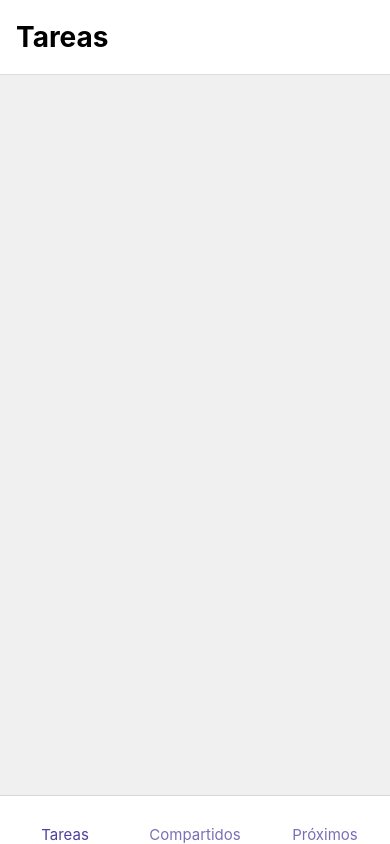
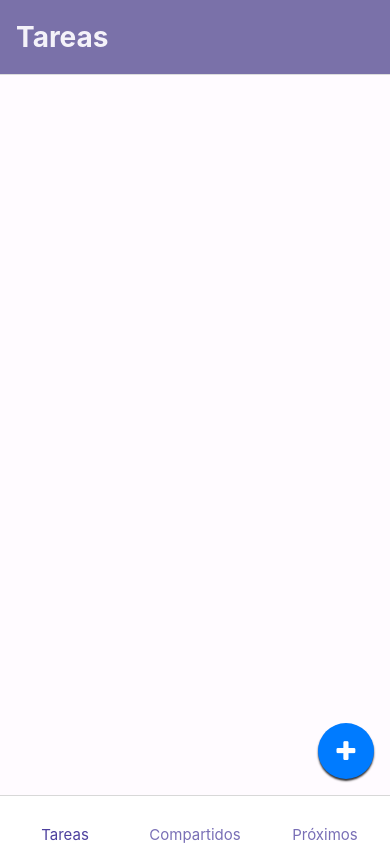
Before and after one commit to Kutik-Gomez/frontend-to-do, a React Native app: screen /Tareas in a window 390 px wide. Built offline with nearby package versions, Linux system fonts and the light colour scheme; some icons are missing.

Commit message:
boton flotante

```diff
--- a/screens/ColaboradoresPagina.js
+++ b/screens/ColaboradoresPagina.js
@@ -1,10 +1,40 @@
 import React from "react";
-import { View, Text } from "react-native";
+import { View, Text, StyleSheet } from "react-native";
+import colors from "../styles/colors"; // Importa los colores globales
 
-export default function ColaboradoresPagina() {
+export default function TareasPagina() {
   return (
-    <View>
-      <Text>colabora Página</Text>
+    <View style={styles.container}>
+      <View style={styles.header}>
+        <Text style={styles.title}>Compartidos</Text>
+      </View>
+      <View style={styles.content}>
+        {/* Aquí puedes agregar el contenido de la página */}
+      </View>
     </View>
   );
 }
+
+const styles = StyleSheet.create({
+  container: {
+    flex: 1,
+    backgroundColor: colors.containerBackground, // Usa el color global para el fondo del contenedor
+  },
+  header: {
+    backgroundColor: colors.headerBackground, // Usa el color global para el fondo del encabezado
+    paddingHorizontal: 16,
+    paddingVertical: 20,
+    borderBottomWidth: 1,
+    borderBottomColor: colors.headerBorderBottom, // Usa el color global para la línea inferior del encabezado
+  },
+  title: {
+    fontSize: 28,
+    fontWeight: 'bold',
+    color: colors.titleColor, // Usa el color global para el texto del título
+  },
+  content: {
+    flex: 1,
+    backgroundColor: colors.contentBackground, // Usa el color global para el fondo del contenido
+    padding: 16,
+  },
+});
--- a/screens/ProximosPagina.js
+++ b/screens/ProximosPagina.js
@@ -1,10 +1,40 @@
 import React from "react";
-import { View, Text } from "react-native";
+import { View, Text, StyleSheet } from "react-native";
+import colors from "../styles/colors"; // Importa los colores globales
 
 export default function TareasPagina() {
   return (
-    <View>
-      <Text>Proximos Página</Text>
+    <View style={styles.container}>
+      <View style={styles.header}>
+        <Text style={styles.title}>Próximos</Text>
+      </View>
+      <View style={styles.content}>
+        {/* Aquí puedes agregar el contenido de la página */}
+      </View>
     </View>
   );
 }
+
+const styles = StyleSheet.create({
+  container: {
+    flex: 1,
+    backgroundColor: colors.containerBackground, // Usa el color global para el fondo del contenedor
+  },
+  header: {
+    backgroundColor: colors.headerBackground, // Usa el color global para el fondo del encabezado
+    paddingHorizontal: 16,
+    paddingVertical: 20,
+    borderBottomWidth: 1,
+    borderBottomColor: colors.headerBorderBottom, // Usa el color global para la línea inferior del encabezado
+  },
+  title: {
+    fontSize: 28,
+    fontWeight: 'bold',
+    color: colors.titleColor, // Usa el color global para el texto del título
+  },
+  content: {
+    flex: 1,
+    backgroundColor: colors.contentBackground, // Usa el color global para el fondo del contenido
+    padding: 16,
+  },
+});
--- a/screens/TareasPagina.js
+++ b/screens/TareasPagina.js
@@ -1,6 +1,7 @@
 import React from "react";
-import { View, Text, StyleSheet } from "react-native";
-
+import { View, Text, StyleSheet, TouchableOpacity } from "react-native";
+import colors from "../styles/colors"; // Importa los colores globales
+import { FontAwesome } from '@expo/vector-icons'; // Asegúrate de tener instalada la librería
 
 export default function TareasPagina() {
   return (
@@ -11,31 +12,49 @@ export default function TareasPagina() {
       <View style={styles.content}>
         {/* Aquí puedes agregar el contenido de la página */}
       </View>
+      <TouchableOpacity style={styles.fab} onPress={() => {/* Acción al presionar el botón */}}>
+        <FontAwesome name="plus" size={24} color="white" />
+      </TouchableOpacity>
     </View>
   );
 }
 
 const styles = StyleSheet.create({
   container: {
-    flex: 1, // Usa todo el espacio disponible
-    backgroundColor: '#e8e8e8', // Color gris claro para el fondo del contenido
+    flex: 1,
+    backgroundColor: colors.containerBackground, // Usa el color global para el fondo del contenedor
   },
   header: {
-    backgroundColor: '#fff', // Fondo blanco para el encabezado
+    backgroundColor: colors.headerBackground, // Usa el color global para el fondo del encabezado
     paddingHorizontal: 16,
-    paddingVertical: 20, // Ajusta la altura del encabezado
+    paddingVertical: 20,
     borderBottomWidth: 1,
-    borderBottomColor: '#dcdcdc', // Líneas sutiles entre el encabezado y el contenido
+    borderBottomColor: colors.headerBorderBottom, // Usa el color global para la línea inferior del encabezado
   },
   title: {
-    fontSize: 28, // Tamaño del título más grande
-    fontWeight: 'bold', // Texto en negrita
-    color: 'black', // Color del texto negro
-
+    fontSize: 28,
+    fontWeight: 'bold',
+    color: colors.titleColor, // Usa el color global para el texto del título
   },
   content: {
     flex: 1,
-    backgroundColor: '#f0f0f0', // Fondo del contenido, más oscuro que el encabezado
+    backgroundColor: colors.contentBackground, // Usa el color global para el fondo del contenido
     padding: 16,
   },
+  fab: {
+    position: 'absolute',
+    width: 56,
+    height: 56,
+    alignItems: 'center',
+    justifyContent: 'center',
+    right: 16,
+    bottom: 16,
+    backgroundColor: '#007bff', // Color azul para el botón flotante, puedes usar un color de tu paleta
+    borderRadius: 28,
+    elevation: 5, // Sombra en Android
+    shadowColor: '#000', // Sombra en iOS
+    shadowOffset: { width: 0, height: 2 },
+    shadowOpacity: 0.8,
+    shadowRadius: 2,
+  },
 });
--- /dev/null
+++ b/styles/colors.js
@@ -0,0 +1,9 @@
+const colors = {
+    containerBackground: '#e8e8e8',
+    headerBackground: '#7a71a9',
+    headerBorderBottom: '#dcdcdc',
+    titleColor: '#f4f2f9',
+    contentBackground: '#fffbff',
+  };
+
+  export default colors;
```
Also changed, not shown: screens/FormularioTarea.js (added, +75 -0 lines), screens/FormularioCompartido.js (added).
